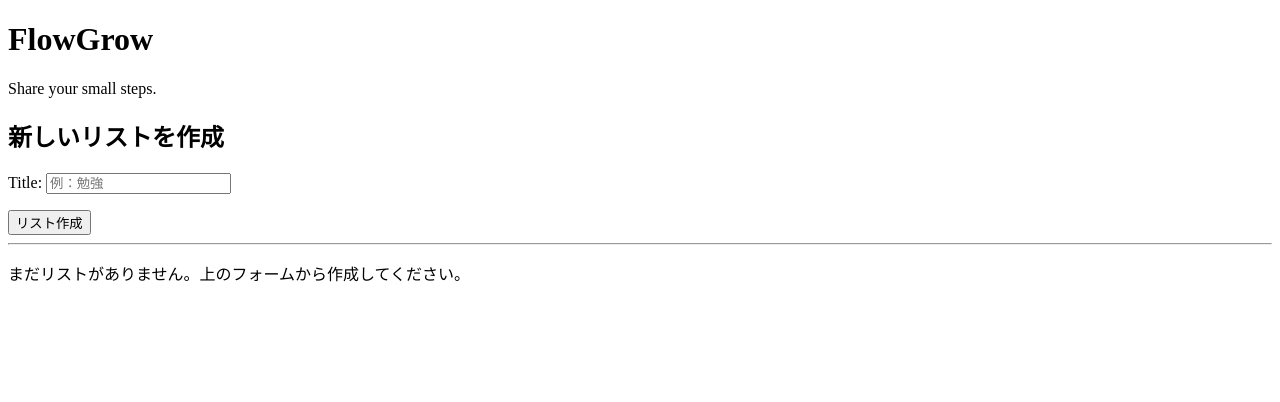
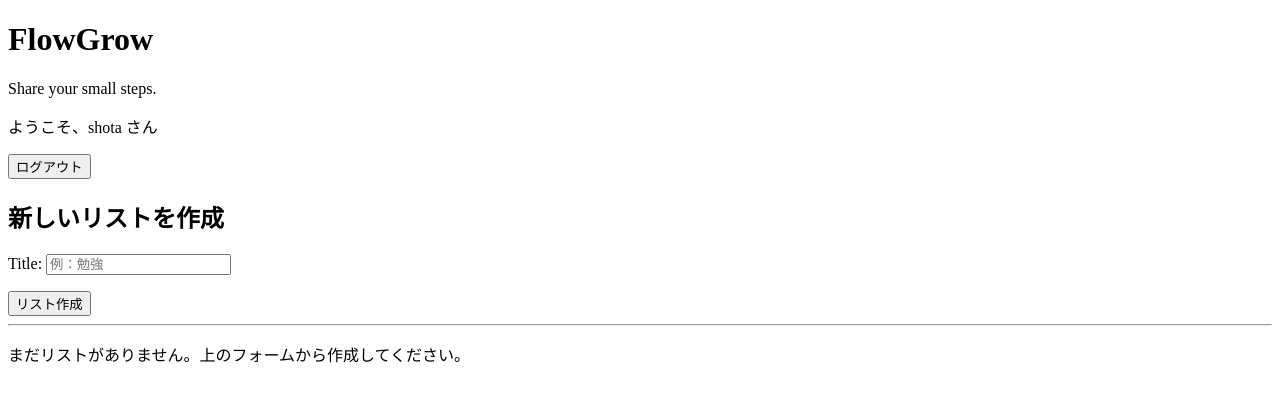
Before and after one commit to s1nx5579954-lang/FollowGrow, a Django app: page / in a window 1280 px wide. Shown: the top 402 px of the page. Run offline with Django 5.2, Linux system fonts and the light colour scheme; a user stored in the database is signed in; data that the repository does not hold is empty.

Commit message:
OneDay_todo MVP ログアウト機能実装

```diff
--- a/OneDay_todo/templates/OneDay_todo/index.html
+++ b/OneDay_todo/templates/OneDay_todo/index.html
@@ -8,6 +8,14 @@
 <body>
     <h1>FlowGrow</h1>
     <p>Share your small steps.</p>
+
+    <p>
+    ようこそ、{{ user.username }} さん
+    <form method="post" action="{% url 'logout' %}" style="display:inline;">
+        {% csrf_token %}
+        <button type="submit">ログアウト</button>
+    </form>
+    </p>
 
     <h2>新しいリストを作成</h2>
     <form method="post" action="{% url 'list_create' %}">
```
Also changed, not shown: db.sqlite3.
